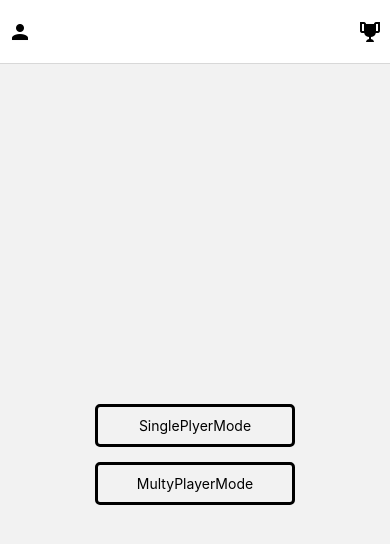
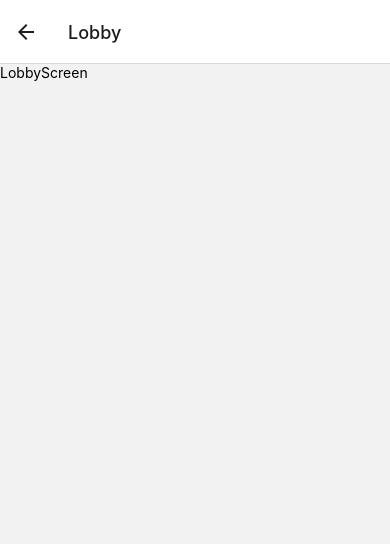
Before and after one commit to Hisokaqq/Arithmex, a React Native app in the folder frontend/: screen /Lobby in a window 390 px wide. Shown: the top 544 px of the page. Built offline with nearby package versions, Linux system fonts and the light colour scheme.

Commit message:
Before connecting Websockets

```diff
--- a/frontend/App.js
+++ b/frontend/App.js
@@ -8,6 +8,7 @@ import LoginScreen from './screens/LoginScreen';
 import RegisterScreen from './screens/RegisterScreen';
 import ProfileScreen from './screens/ProfileScreen';
 import RankingScreen from './screens/RankingScreen';
+import LobbyScreen from './screens/LobbyScreen';
 
 
 const Stack = createNativeStackNavigator();
@@ -18,6 +19,7 @@ export default function App() {
       <Stack.Navigator>
         <Stack.Screen name="Home" component={HomeScreen} />
         <Stack.Screen name="SingleGame" component={SingleGameScreen} />
+        <Stack.Screen name="Lobby" component={LobbyScreen} />
         <Stack.Screen name="Sign In" component={LoginScreen} />
         <Stack.Screen name="Sign Up" component={RegisterScreen} />
         <Stack.Screen name="Profile" component={ProfileScreen}
--- a/frontend/screens/HomeScreen.jsx
+++ b/frontend/screens/HomeScreen.jsx
@@ -53,7 +53,7 @@ const HomeScreen = () => {
             <TouchableOpacity onPress={()=>navigation.navigate("SingleGame")} style={styles.select}>
                 <Text style={{textAlign: "center"}} >SinglePlyerMode</Text>
             </TouchableOpacity>
-            <TouchableOpacity style={styles.select}>
+            <TouchableOpacity  onPress={()=>navigation.navigate("Lobby")} style={styles.select}>
                 <Text style={{textAlign: "center"}}>MultyPlayerMode</Text>
             </TouchableOpacity>
         </View>
--- /dev/null
+++ b/frontend/screens/LobbyScreen.jsx
@@ -0,0 +1,14 @@
+import { StyleSheet, Text, View } from 'react-native'
+import React from 'react'
+
+const LobbyScreen = () => {
+  return (
+    <View>
+      <Text>LobbyScreen</Text>
+    </View>
+  )
+}
+
+export default LobbyScreen
+
+const styles = StyleSheet.create({})
```
